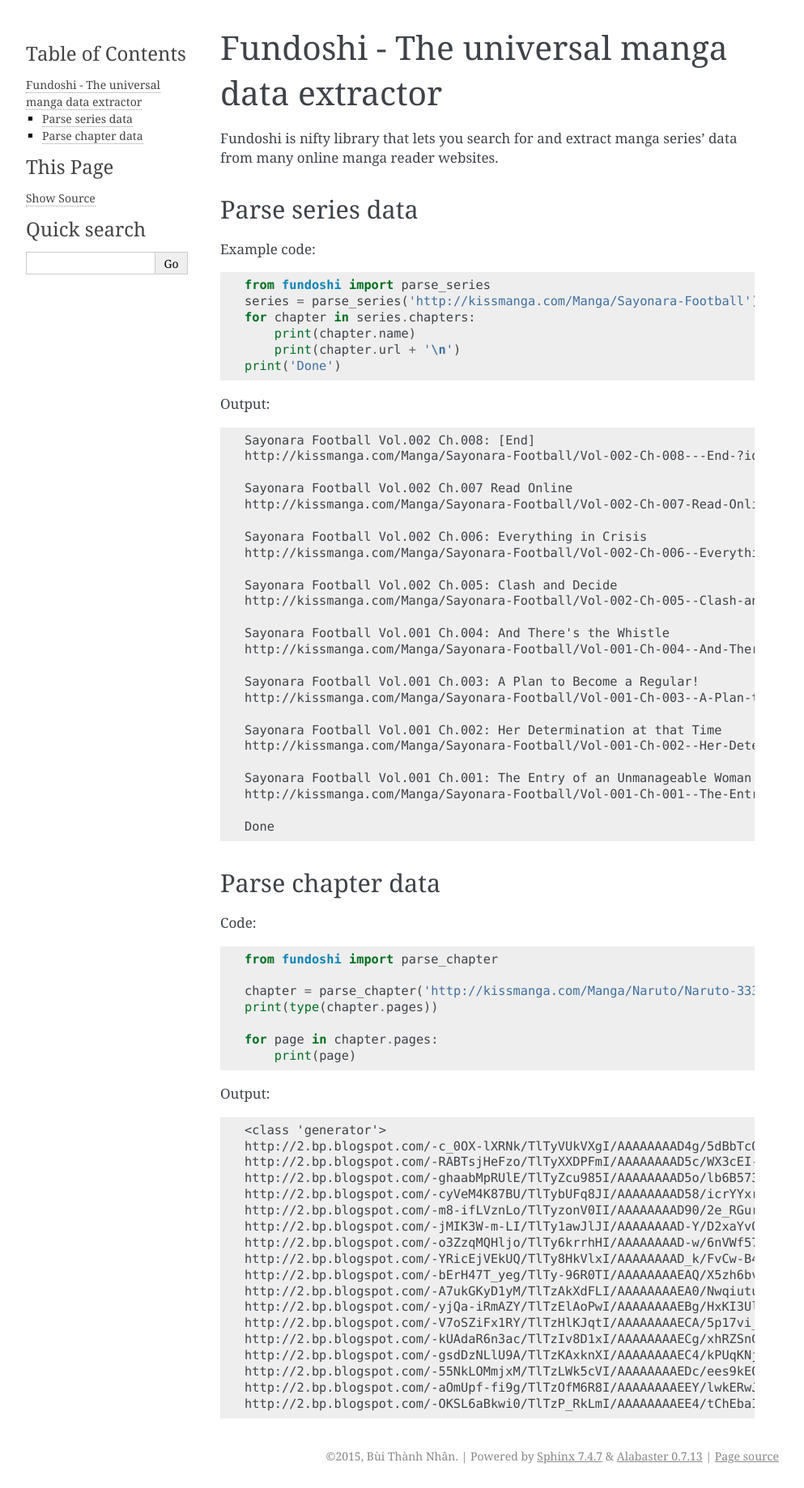
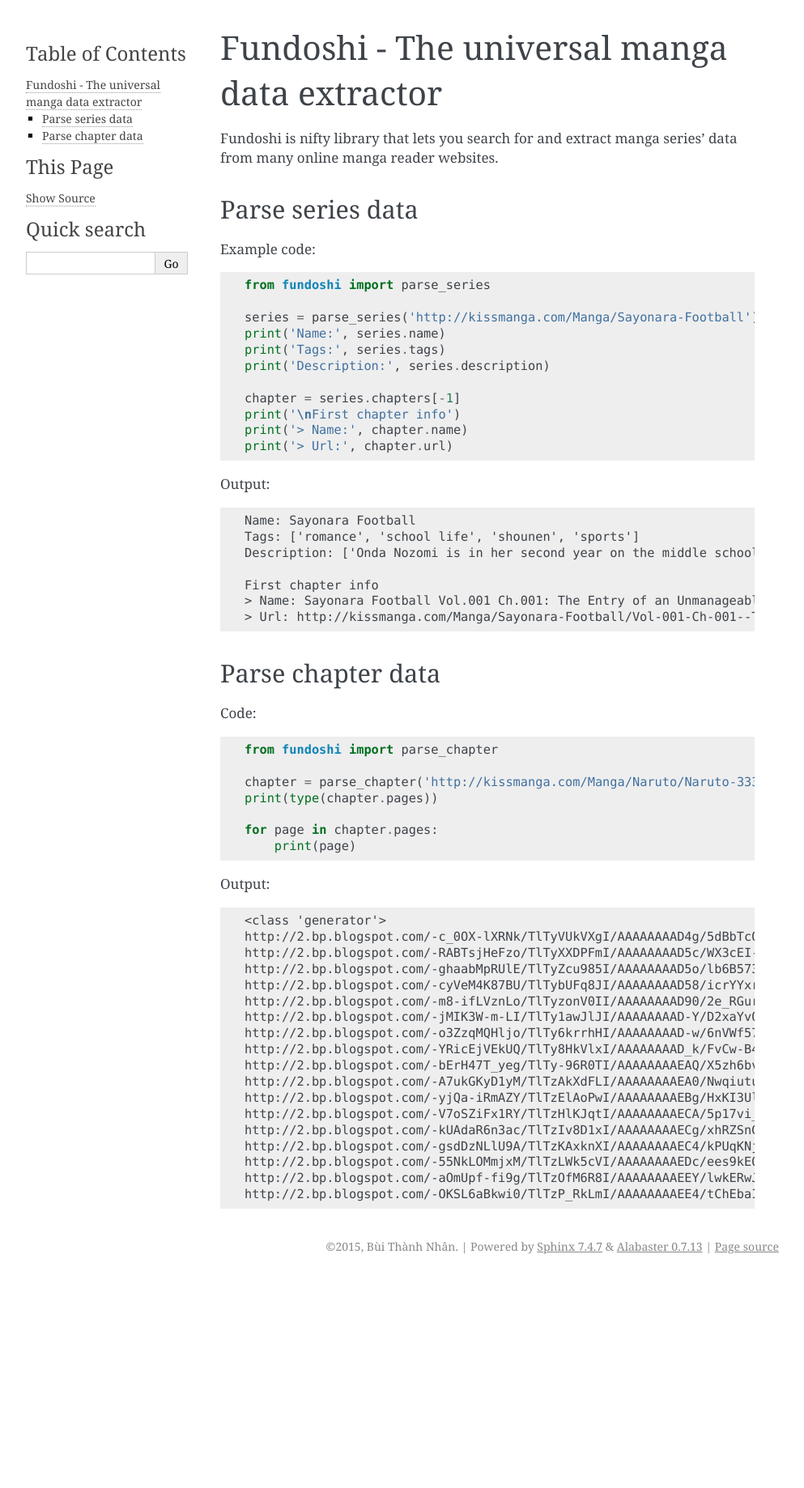
Before and after one commit to nhanb/fundoshi, a Sphinx documentation site: the page built from docs/index.rst, in a window 1280 px wide. Shown: the whole page at 81% size, without its empty margins (148-1141 px from the left). Built offline with Sphinx 7.4.7, drawn with Linux system fonts in a browser that asks for light colours; after the commit the page ends 1579 px from its top, so only the background shows below that.

Commit message:
update full parse_series docs

```diff
--- a/docs/index.rst
+++ b/docs/index.rst
@@ -17,41 +17,28 @@ Example code:
 .. testcode:: series
 
     from fundoshi import parse_series
+
     series = parse_series('http://kissmanga.com/Manga/Sayonara-Football')
-    for chapter in series.chapters:
-        print(chapter.name)
-        print(chapter.url + '\n')
-    print('Done')
+    print('Name:', series.name)
+    print('Tags:', series.tags)
+    print('Description:', series.description)
+
+    chapter = series.chapters[-1]
+    print('\nFirst chapter info')
+    print('> Name:', chapter.name)
+    print('> Url:', chapter.url)
 
 Output:
 
 .. testoutput:: series
 
-    Sayonara Football Vol.002 Ch.008: [End]
-    http://kissmanga.com/Manga/Sayonara-Football/Vol-002-Ch-008---End-?id=124898
+    Name: Sayonara Football
+    Tags: ['romance', 'school life', 'shounen', 'sports']
+    Description: ['Onda Nozomi is in her second year on the middle school soccer team but has yet to play a single game because she is a girl. Growing up playing soccer, she has the technical skills, endurance and the elegance. However, as a girl, she can’t overcome the physical difference and she can see all her male teammates that she grew up playing soccer with get further and further away from her. Even her younger brother, Junpei, who is also on the team, is starting to rise above her. Coach Samejima sees that Nozomi is an amazing player but because soccer is such a physical sport, he can’t let her play. Nozomi isn’t the kind of girl that just gives up so she practices harder than anyone and drives the team in the hopes of one day playing in a game.']
 
-    Sayonara Football Vol.002 Ch.007 Read Online
-    http://kissmanga.com/Manga/Sayonara-Football/Vol-002-Ch-007-Read-Online?id=124897
-
-    Sayonara Football Vol.002 Ch.006: Everything in Crisis
-    http://kissmanga.com/Manga/Sayonara-Football/Vol-002-Ch-006--Everything-in-Crisis?id=109410
-
-    Sayonara Football Vol.002 Ch.005: Clash and Decide
-    http://kissmanga.com/Manga/Sayonara-Football/Vol-002-Ch-005--Clash-and-Decide?id=95447
-
-    Sayonara Football Vol.001 Ch.004: And There's the Whistle
-    http://kissmanga.com/Manga/Sayonara-Football/Vol-001-Ch-004--And-There-s-the-Whistle?id=95446
-
-    Sayonara Football Vol.001 Ch.003: A Plan to Become a Regular!
-    http://kissmanga.com/Manga/Sayonara-Football/Vol-001-Ch-003--A-Plan-to-Become-a-Regular-?id=95445
-
-    Sayonara Football Vol.001 Ch.002: Her Determination at that Time
-    http://kissmanga.com/Manga/Sayonara-Football/Vol-001-Ch-002--Her-Determination-at-that-Time?id=95444
-
-    Sayonara Football Vol.001 Ch.001: The Entry of an Unmanageable Woman
-    http://kissmanga.com/Manga/Sayonara-Football/Vol-001-Ch-001--The-Entry-of-an-Unmanageable-Woman?id=95443
-
-    Done
+    First chapter info
+    > Name: Sayonara Football Vol.001 Ch.001: The Entry of an Unmanageable Woman
+    > Url: http://kissmanga.com/Manga/Sayonara-Football/Vol-001-Ch-001--The-Entry-of-an-Unmanageable-Woman?id=95443
 
 
 Parse chapter data
```
